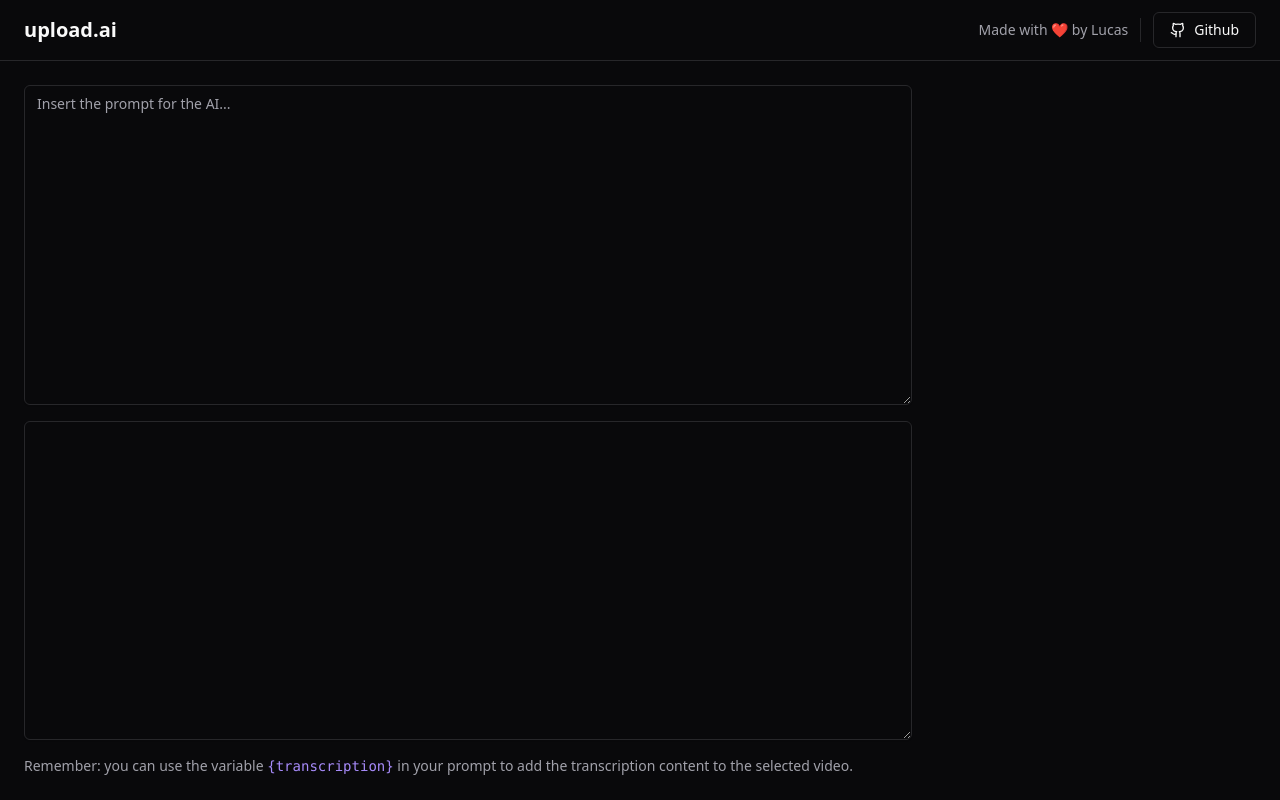
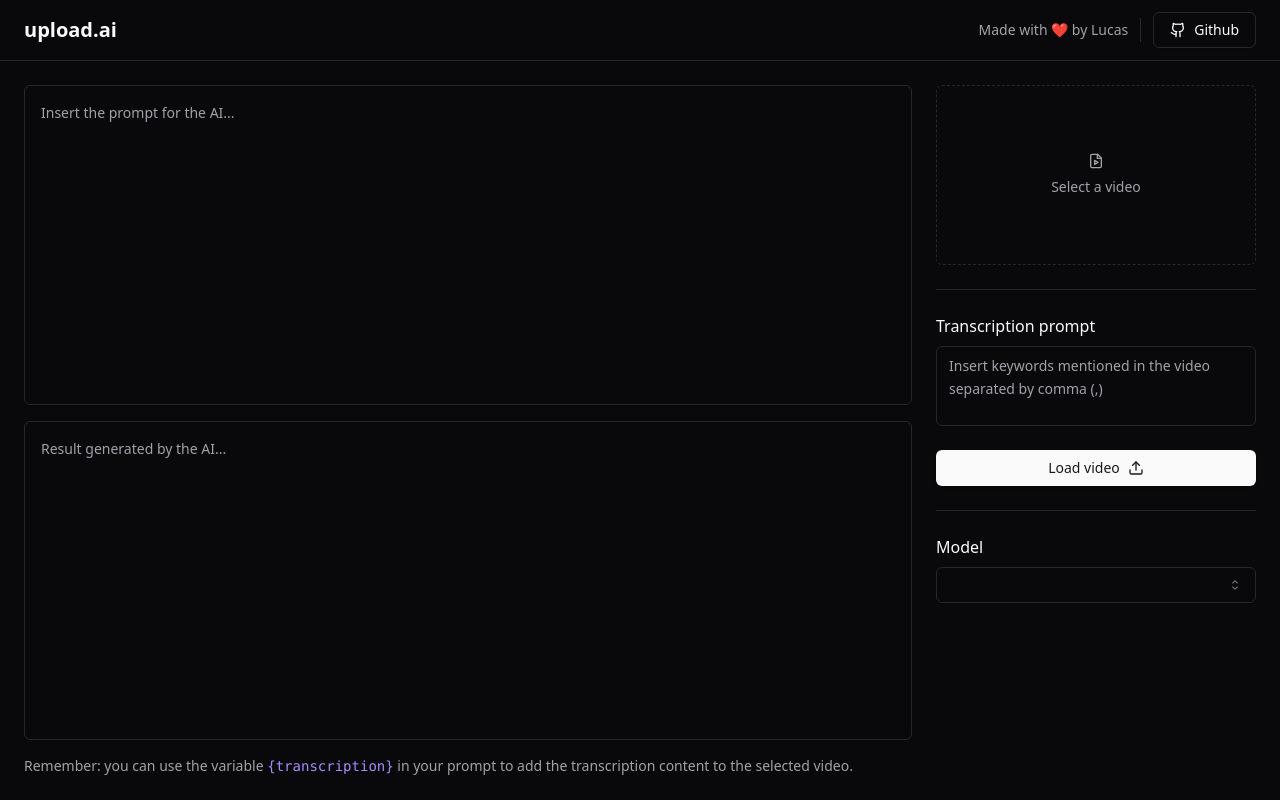
Before and after one commit to lucaskmpz/video-chat-ai-frontend, a React (Vite) app: page / in a window 1280 px wide. Built offline with nearby package versions, Linux system fonts and the light colour scheme.

Commit message:
feat load video button

```diff
--- a/package.json
+++ b/package.json
@@ -11,6 +11,8 @@
   },
   "dependencies": {
     "@radix-ui/react-icons": "^1.3.0",
+    "@radix-ui/react-label": "^2.0.2",
+    "@radix-ui/react-select": "^1.2.2",
     "@radix-ui/react-separator": "^1.0.3",
     "@radix-ui/react-slot": "^1.0.2",
     "class-variance-authority": "^0.7.0",
--- a/src/App.tsx
+++ b/src/App.tsx
@@ -1,7 +1,9 @@
-import { Github } from 'lucide-react'
+import { Github, FileVideo, Upload } from 'lucide-react'
 import { Button } from "./components/ui/button"
 import { Separator } from './components/ui/separator'
 import { Textarea } from './components/ui/textarea'
+import { Label } from '@radix-ui/react-label'
+import { Select, SelectTrigger, SelectValue } from './components/ui/select'
 
 export function App() {
   return (
@@ -24,13 +26,61 @@ export function App() {
       <main className='flex-1 p-6 flex gap-6'>
         <div className='flex flex-col flex-1 gap-4'>
           <div className='grid grid-rows-2 gap-4 flex-1'>
-            <Textarea placeholder='Insert the prompt for the AI...' />
-            <Textarea />
+            <Textarea
+              className='resize-none p-4 leading-relaxed'
+              placeholder='Insert the prompt for the AI...'
+            />
+            <Textarea
+              className='resize-none p-4 leading-relaxed'
+              placeholder='Result generated by the AI...' readOnly
+            />
           </div>
 
           <p className='text-sm text-muted-foreground'>Remember: you can use the variable <code className='text-violet-400'>{"{transcription}"}</code> in your prompt to add the transcription content to the selected video.</p>
         </div>
-        <aside className='w-80'></aside>
+        <aside className='w-80 space-y-6'>
+          <form className='space-y-6'>
+            <label
+              htmlFor="video"
+              className='border flex rounded-md aspect-video cursor-pointer border-dashed text-sm flex-col gap-2 items-center justify-center text-muted-foreground hover:bg-primary/5'
+            >
+              <FileVideo className='w-4 h-4' />
+              Select a video
+            </label>
+
+            <input type="file" id='video' accept='video/mp4' className='sr-only' />
+
+            <Separator />
+
+            <div className='space-y-2'>
+              <Label htmlFor='transcription_prompt'>Transcription prompt</Label>
+              <Textarea
+                id='transcription_prompt'
+                className='h-20 leading-relaxed resize-none'
+                placeholder='Insert keywords mentioned in the video separated by comma (,)'
+              />
+            </div>
+
+            <Button type='submit' className='w-full'>
+              Load video
+              <Upload className='w-4 h-4 ml-2' />
+            </Button>
+          </form>
+
+          <Separator />
+
+          <form className='space-y-6'>
+            <div className='space-y-2'>
+              <Label>Model</Label>
+              <Select>
+                <SelectTrigger>
+                  <SelectValue />
+                </SelectTrigger>
+              </Select>
+
+            </div>
+          </form>
+        </aside>
       </main>
     </div>
   )
--- /dev/null
+++ b/src/components/ui/label.tsx
@@ -0,0 +1,24 @@
+import * as React from "react"
+import * as LabelPrimitive from "@radix-ui/react-label"
+import { cva, type VariantProps } from "class-variance-authority"
+
+import { cn } from "@/lib/utils"
+
+const labelVariants = cva(
+  "text-sm font-medium leading-none peer-disabled:cursor-not-allowed peer-disabled:opacity-70"
+)
+
+const Label = React.forwardRef<
+  React.ElementRef<typeof LabelPrimitive.Root>,
+  React.ComponentPropsWithoutRef<typeof LabelPrimitive.Root> &
+    VariantProps<typeof labelVariants>
+>(({ className, ...props }, ref) => (
+  <LabelPrimitive.Root
+    ref={ref}
+    className={cn(labelVariants(), className)}
+    {...props}
+  />
+))
+Label.displayName = LabelPrimitive.Root.displayName
+
+export { Label }
--- /dev/null
+++ b/src/components/ui/select.tsx
@@ -0,0 +1,118 @@
+import * as React from "react"
+import { CaretSortIcon, CheckIcon } from "@radix-ui/react-icons"
+import * as SelectPrimitive from "@radix-ui/react-select"
+
+import { cn } from "@/lib/utils"
+
+const Select = SelectPrimitive.Root
+
+const SelectGroup = SelectPrimitive.Group
+
+const SelectValue = SelectPrimitive.Value
+
+const SelectTrigger = React.forwardRef<
+  React.ElementRef<typeof SelectPrimitive.Trigger>,
+  React.ComponentPropsWithoutRef<typeof SelectPrimitive.Trigger>
+>(({ className, children, ...props }, ref) => (
+  <SelectPrimitive.Trigger
+    ref={ref}
+    className={cn(
+      "flex h-9 w-full items-center justify-between rounded-md border border-input bg-transparent px-3 py-2 text-sm shadow-sm ring-offset-background placeholder:text-muted-foreground focus:outline-none focus:ring-1 focus:ring-ring disabled:cursor-not-allowed disabled:opacity-50",
+      className
+    )}
+    {...props}
+  >
+    {children}
+    <SelectPrimitive.Icon asChild>
+      <CaretSortIcon className="h-4 w-4 opacity-50" />
+    </SelectPrimitive.Icon>
+  </SelectPrimitive.Trigger>
+))
+SelectTrigger.displayName = SelectPrimitive.Trigger.displayName
+
+const SelectContent = React.forwardRef<
+  React.ElementRef<typeof SelectPrimitive.Content>,
+  React.ComponentPropsWithoutRef<typeof SelectPrimitive.Content>
+>(({ className, children, position = "popper", ...props }, ref) => (
+  <SelectPrimitive.Portal>
+    <SelectPrimitive.Content
+      ref={ref}
+      className={cn(
+        "relative z-50 min-w-[8rem] overflow-hidden rounded-md border bg-popover text-popover-foreground shadow-md data-[state=open]:animate-in data-[state=closed]:animate-out data-[state=closed]:fade-out-0 data-[state=open]:fade-in-0 data-[state=closed]:zoom-out-95 data-[state=open]:zoom-in-95 data-[side=bottom]:slide-in-from-top-2 data-[side=left]:slide-in-from-right-2 data-[side=right]:slide-in-from-left-2 data-[side=top]:slide-in-from-bottom-2",
+        position === "popper" &&
+          "data-[side=bottom]:translate-y-1 data-[side=left]:-translate-x-1 data-[side=right]:translate-x-1 data-[side=top]:-translate-y-1",
+        className
+      )}
+      position={position}
+      {...props}
+    >
+      <SelectPrimitive.Viewport
+        className={cn(
+          "p-1",
+          position === "popper" &&
+            "h-[var(--radix-select-trigger-height)] w-full min-w-[var(--radix-select-trigger-width)]"
+        )}
+      >
+        {children}
+      </SelectPrimitive.Viewport>
+    </SelectPrimitive.Content>
+  </SelectPrimitive.Portal>
+))
+SelectContent.displayName = SelectPrimitive.Content.displayName
+
+const SelectLabel = React.forwardRef<
+  React.ElementRef<typeof SelectPrimitive.Label>,
+  React.ComponentPropsWithoutRef<typeof SelectPrimitive.Label>
+>(({ className, ...props }, ref) => (
+  <SelectPrimitive.Label
+    ref={ref}
+    className={cn("px-2 py-1.5 text-sm font-semibold", className)}
+    {...props}
+  />
+))
+SelectLabel.displayName = SelectPrimitive.Label.displayName
+
+const SelectItem = React.forwardRef<
+  React.ElementRef<typeof SelectPrimitive.Item>,
+  React.ComponentPropsWithoutRef<typeof SelectPrimitive.Item>
+>(({ className, children, ...props }, ref) => (
+  <SelectPrimitive.Item
+    ref={ref}
+    className={cn(
+      "relative flex w-full cursor-default select-none items-center rounded-sm py-1.5 pl-2 pr-8 text-sm outline-none focus:bg-accent focus:text-accent-foreground data-[disabled]:pointer-events-none data-[disabled]:opacity-50",
+      className
+    )}
+    {...props}
+  >
+    <span className="absolute right-2 flex h-3.5 w-3.5 items-center justify-center">
+      <SelectPrimitive.ItemIndicator>
+        <CheckIcon className="h-4 w-4" />
+      </SelectPrimitive.ItemIndicator>
+    </span>
+    <SelectPrimitive.ItemText>{children}</SelectPrimitive.ItemText>
+  </SelectPrimitive.Item>
+))
+SelectItem.displayName = SelectPrimitive.Item.displayName
+
+const SelectSeparator = React.forwardRef<
+  React.ElementRef<typeof SelectPrimitive.Separator>,
+  React.ComponentPropsWithoutRef<typeof SelectPrimitive.Separator>
+>(({ className, ...props }, ref) => (
+  <SelectPrimitive.Separator
+    ref={ref}
+    className={cn("-mx-1 my-1 h-px bg-muted", className)}
+    {...props}
+  />
+))
+SelectSeparator.displayName = SelectPrimitive.Separator.displayName
+
+export {
+  Select,
+  SelectGroup,
+  SelectValue,
+  SelectTrigger,
+  SelectContent,
+  SelectLabel,
+  SelectItem,
+  SelectSeparator,
+}
```
Also changed, not shown: 1 other file (tests, documents, lock files or other folders).
